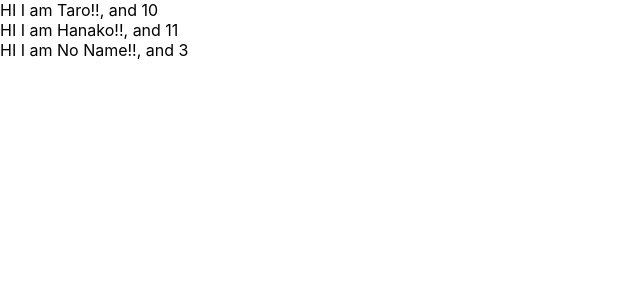
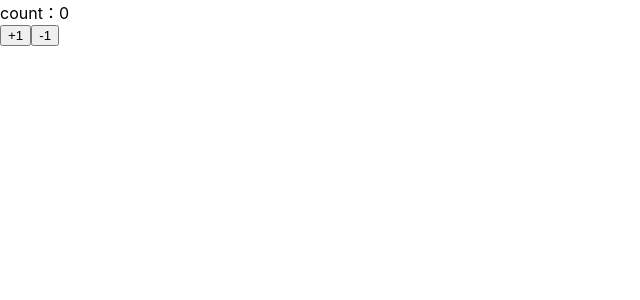
Before and after one commit to owl0109/udemy-react-app-1, a React (Create React App) app in the folder my-app/: page / in a window 1280 px wide. Shown: the top 300 px of the page, without its empty margins (0-640 px from the left). Built offline with nearby package versions, Linux system fonts and the light colour scheme.

Commit message:
stateの練習

```diff
--- a/my-app/src/App.js
+++ b/my-app/src/App.js
@@ -1,34 +1,36 @@
 import React,{Component} from 'react'
 //prop-typesをインストール
-import PropTypes from 'prop-types'
 
 
-const App = () => {
-  const profiles = [
-    {name: "Taro",age: 10},
-    {name: "Hanako", age: 11},
-    {name: "No Name",age: 3}
-  ]
-  return(
-  <div>
-    {
-      profiles.map((profile,index)=>{
-        return <User name = {profile.name} age ={profile.age} key = {index}/>
-      })
-    }
-  </div>
-  );
-}
+const App = () => (<Counter></Counter>);
 
-const User = (props) => {
-  return <div>HI I am {props.name}!!, and {props.age}</div>
-}
 
-//ここで定義
-//isRequiredで入力必須を付与
-User.propTypes = {
-  name: PropTypes.string,
-  age: PropTypes.number.isRequired
+class Counter extends Component {
+  //初期化処理
+  constructor(props){
+    super(props)
+    this.state = {count: 0}
+  }
+
+  handlePlusButton = () => {
+    //setStateを使ってstateの内容を変更する
+    this.setState({count: this.state.count + 1})
+  }
+
+  handleMinusButton = ()=>{
+    this.setState({count: this.state.count - 1})
+  }
+
+  //処理内容
+  render(){
+    return (
+      <React.Fragment>
+        <div>count：{this.state.count}</div>
+        <button onClick = {this.handlePlusButton}>+1</button>
+        <button onClick = {this.handleMinusButton}>-1</button>
+      </React.Fragment>
+    )
+  }
 }
 
 export default App;
```
Also changed, not shown: 1 other file (tests, documents, lock files or other folders).
